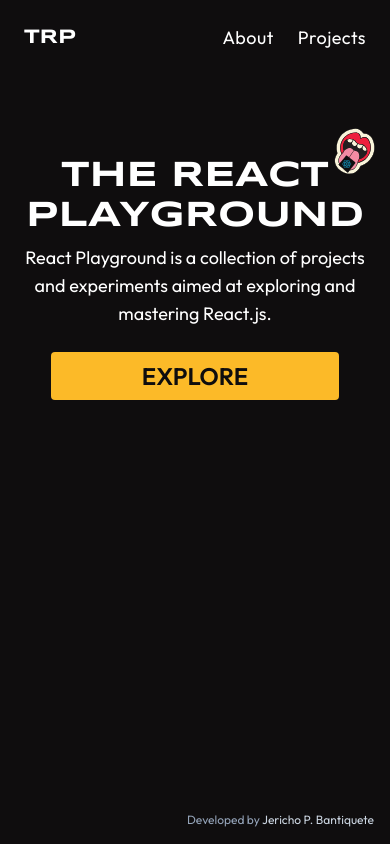
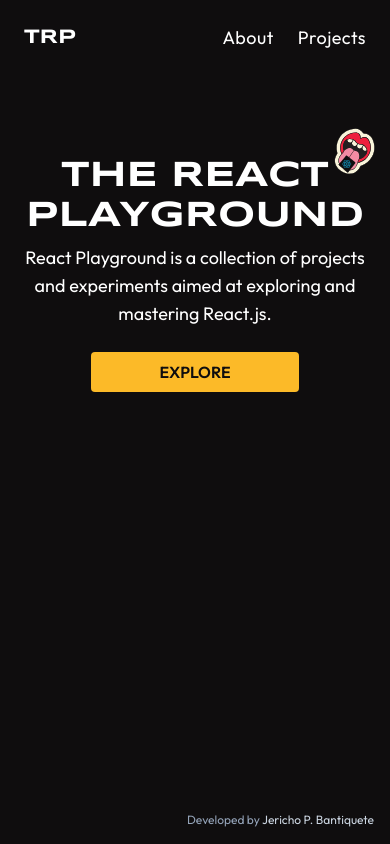
Before and after one commit to monciego/react-playground, a React (Vite) app: page / in a window 390 px wide. Built offline with nearby package versions, Linux system fonts and the light colour scheme.

Commit message:
refactor: make button smaller in mobile devices

```diff
--- a/src/pages/home/home.tsx
+++ b/src/pages/home/home.tsx
@@ -20,7 +20,7 @@ export const Home = (): JSX.Element => {
         exploring and mastering React.js.
       </p>
       <Link
-        className='uppercase w-72 text-2xl bg-[#FCBA28] hover:bg-[#ebab22] text-[#0F0D0E] px-4 py-2 rounded text-center font-bold inline-block'
+        className='uppercase w-52 sm:w-72 text-md sm:text-2xl bg-[#FCBA28] hover:bg-[#ebab22] text-[#0F0D0E] px-4 py-2 rounded text-center font-bold inline-block'
         to={`projects`}
       >
         explore
```
